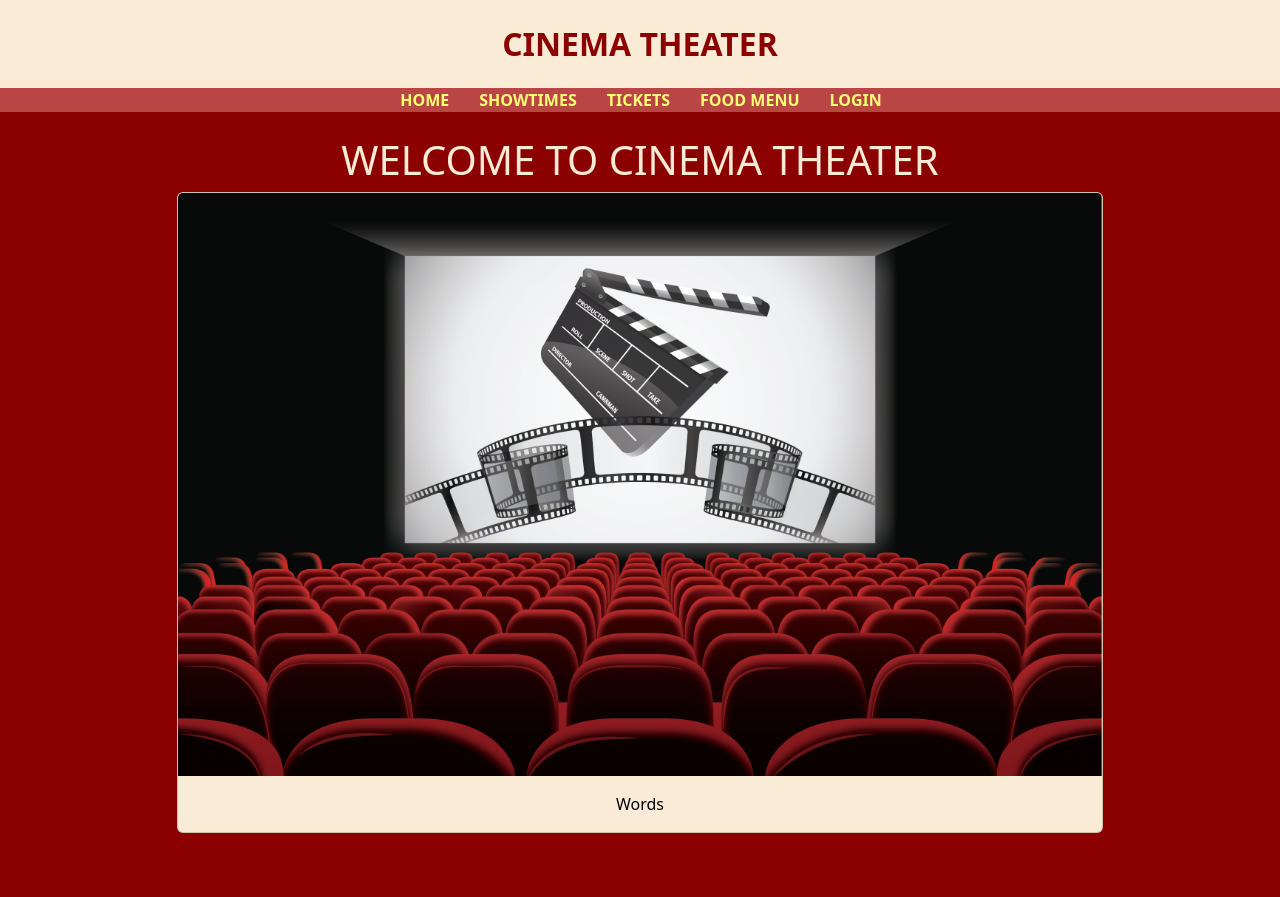
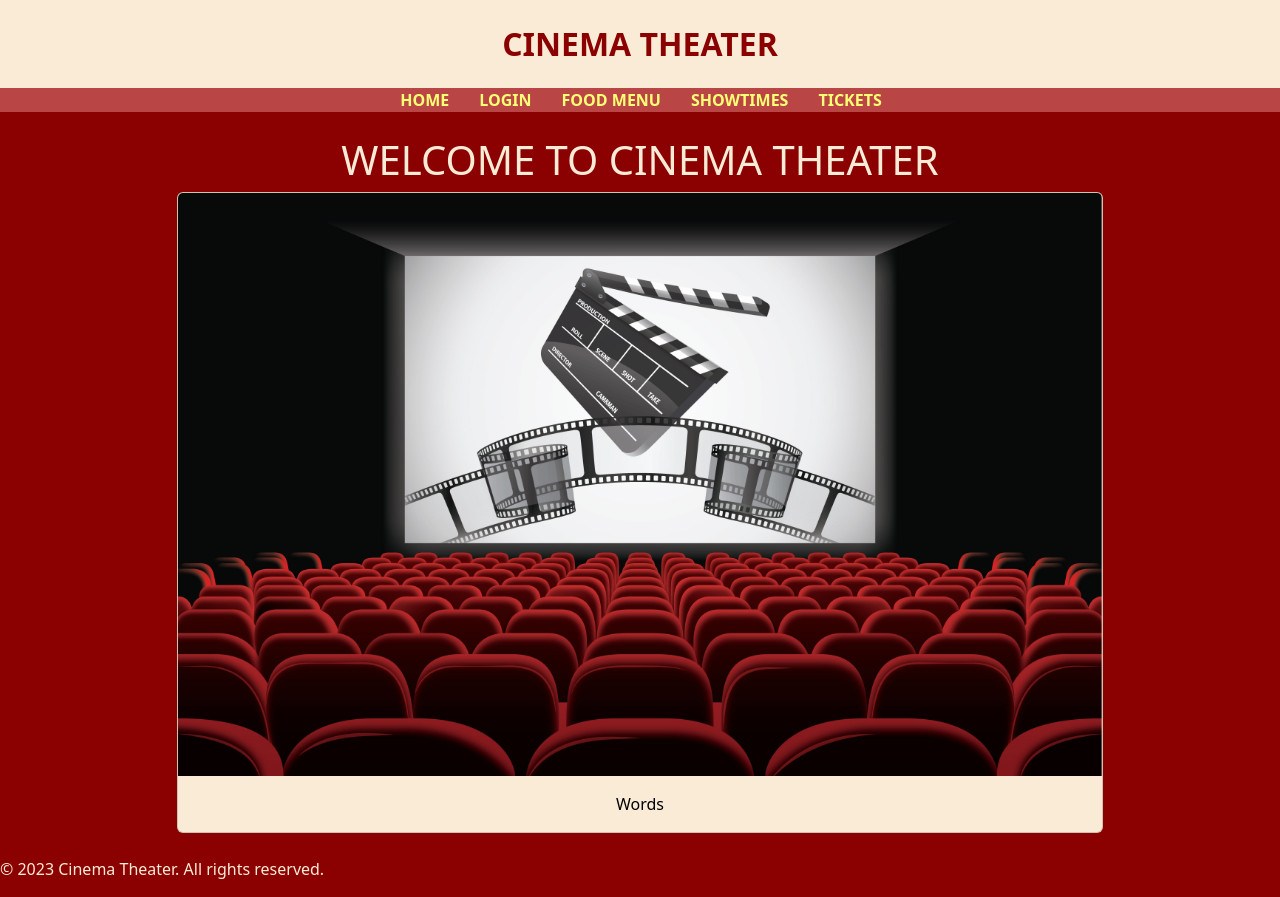
Before and after one commit to kiraashley24/miniproject4KS, a Django app: page / in a window 1280 px wide. Before the commit the page ends 833 px from the top, so only its background shows below. Run offline with Django 4.2, Linux system fonts and the light colour scheme.

Commit message:
Added footer

```diff
--- a/polls/templates/base.html
+++ b/polls/templates/base.html
@@ -14,14 +14,16 @@
 <nav>
     <ul>
         <li><a href="{% url 'polls:index' %}">HOME</a></li>
+        <li><a href="{% url 'login' %}">LOGIN</a></li>
+        <li><a href="{% url 'polls:menu' %}">FOOD MENU</a></li>
         <li><a href="{% url 'polls:showtimes' %}">SHOWTIMES</a></li>
         <li><a href="{% url 'polls:tickets' %}">TICKETS</a></li>
-        <li><a href="{% url 'polls:menu' %}">FOOD MENU</a></li>
-        <li><a href="{% url 'login' %}">LOGIN</a></li>
     </ul>
 </nav>
 
 {% block content %}{% endblock %}
-
+    <footer style="color: antiquewhite">
+        <p>&copy; 2023 Cinema Theater. All rights reserved.</p>
+    </footer>
 </body>
 </html>
```
